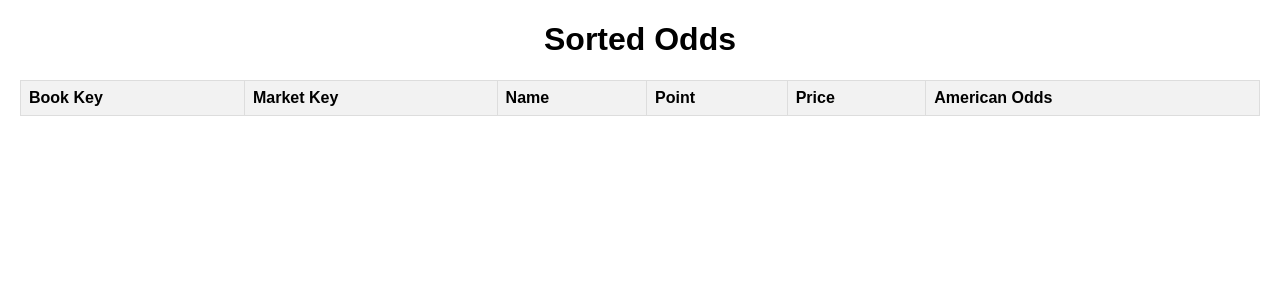
After one commit to jtrbg/pulse-picks, a Flask app: page /sorted_odds/1 in a window 1280 px wide. The commit adds this page. Shown: the top 300 px of the page. Run offline with Flask 3, Linux system fonts and the light colour scheme; lists and menus that the app fills with data are empty.

Commit message:
Allows clicking a button on index to take you to a page with all of the game odds inside of it. Added class function for american odds.

```diff
--- a/app/routes.py
+++ b/app/routes.py
@@ -52,6 +52,15 @@ def index():
         formatted_events.append(event)
 
     return render_template('index.html', events=formatted_events)
+
+@app.route('/sorted_odds/<event_key>')
+def sorted_odds(event_key):
+    # Query the database to get sorted odds for the specific event
+    sorted_odds = Odds.query.filter_by(event_key=event_key).order_by(Odds.market_key, Odds.book_key).all()
+
+    # Render the template with the sorted odds
+    return render_template('sorted_odds.html', sorted_odds=sorted_odds)
+
 def update_nfl_market(market):
     with app.app_context():
         api_key = current_app.config['API_KEY']
--- a/app/templates/index.html
+++ b/app/templates/index.html
@@ -93,7 +93,7 @@
         {% for event in events %}
         <div class="card">
             <button class="event-button"
-                onclick="displayEventInfo('{{ event.key }}', '{{ event.sport_key }}', '{{ event.commence_time }}', '{{ event.home_team }}', '{{ event.away_team }}')">
+            onclick="window.location.href='/sorted_odds/{{ event.key }}'">
                 <div class="team">
                     {% set away_team_logo = 'images/team_logos/' + event.away_team.lower().replace(' ', '-') + '.svg' %}
 
--- /dev/null
+++ b/app/templates/sorted_odds.html
@@ -0,0 +1,67 @@
+<!DOCTYPE html>
+<html lang="en">
+<head>
+    <meta charset="UTF-8">
+    <meta http-equiv="X-UA-Compatible" content="IE=edge">
+    <meta name="viewport" content="width=device-width, initial-scale=1.0">
+    <title>Sorted Odds</title>
+    <style>
+        body {
+            font-family: Arial, sans-serif;
+            margin: 20px;
+        }
+
+        h1 {
+            text-align: center;
+        }
+
+        table {
+            width: 100%;
+            border-collapse: collapse;
+            margin-top: 20px;
+        }
+
+        th, td {
+            border: 1px solid #ddd;
+            padding: 8px;
+            text-align: left;
+        }
+
+        th {
+            background-color: #f2f2f2;
+        }
+
+        tr:hover {
+            background-color: #f5f5f5;
+        }
+    </style>
+</head>
+<body>
+    <h1>Sorted Odds</h1>
+
+    <table>
+        <thead>
+            <tr>
+                <th>Book Key</th>
+                <th>Market Key</th>
+                <th>Name</th>
+                <th>Point</th>
+                <th>Price</th>
+                <th>American Odds</th>
+            </tr>
+        </thead>
+        <tbody>
+            {% for odd in sorted_odds %}
+                <tr>
+                    <td>{{ odd.book_key }}</td>
+                    <td>{{ odd.market_key }}</td>
+                    <td>{{ odd.name }}</td>
+                    <td>{{ odd.point }}</td>
+                    <td>{{ odd.price }}</td>
+                    <td>{{ odd.american_odds() }}</td>
+                </tr>
+            {% endfor %}
+        </tbody>
+    </table>
+</body>
+</html>
```
Also changed, not shown: app/models.py (+7 -0 lines), 1 other file.
